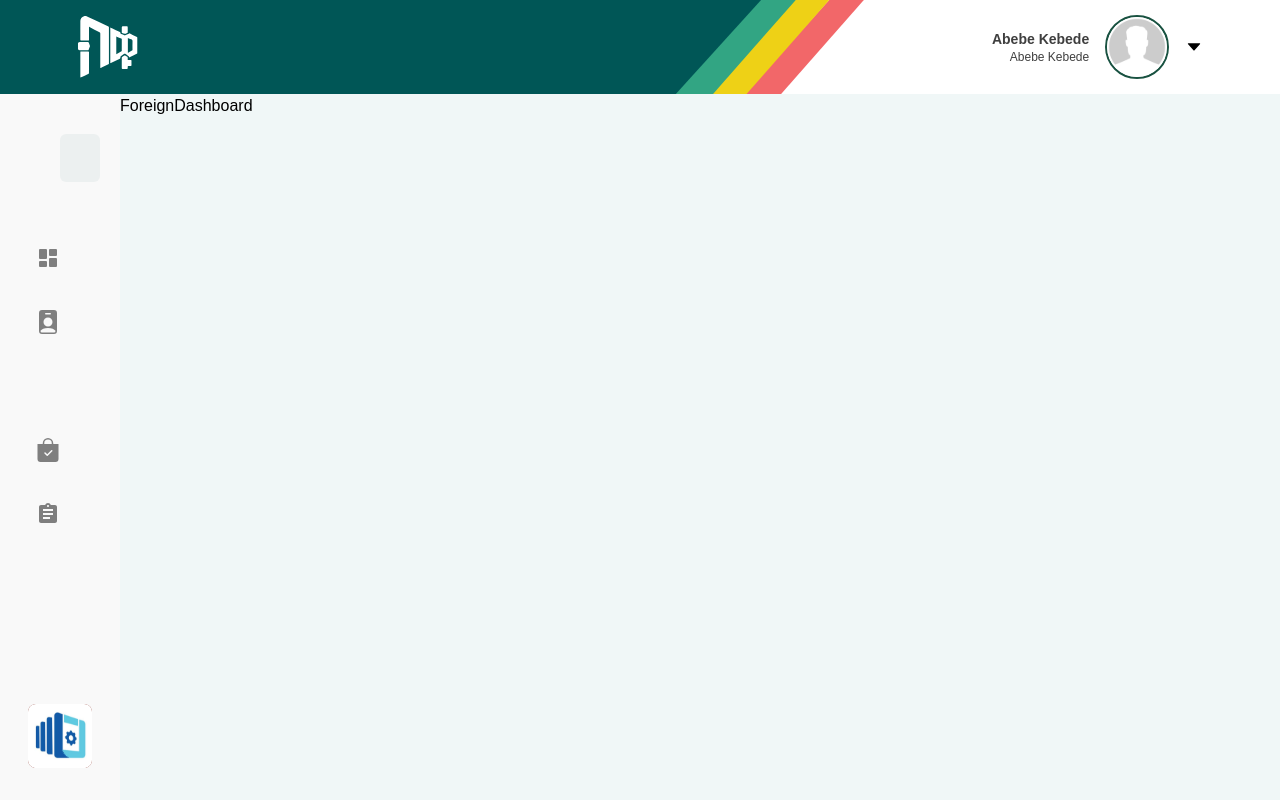
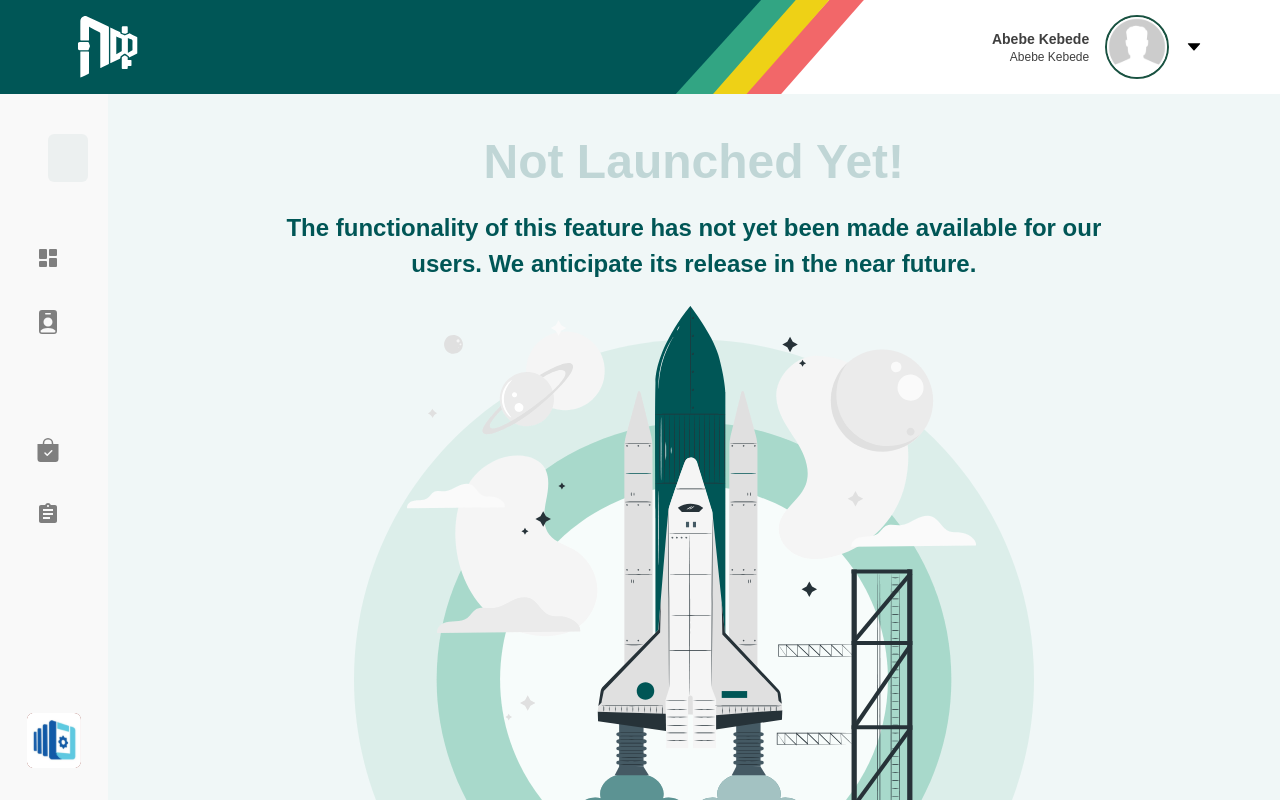
Before and after one commit to tsion12/EMDMS, a React (Create React App) app: page /foreign/dashboard in a window 1280 px wide. Built offline with nearby package versions, Linux system fonts and the light colour scheme; some icons are missing.

Commit message:
Not Launched Yet Component Added

```diff
--- /dev/null
+++ b/src/components/foreignComponents/NotLaunched.jsx
@@ -0,0 +1,26 @@
+import React from "react";
+import NotLaunchedSvg from "../../assets/svg/NotLaunched.svg";
+
+const NotLaunched = () => {
+  return (
+    <>
+      <div className="flex flex-col gap-6 items-center justify-end h-screen overflow-hidden">
+        <h1 className="text-5xl text-[#005656]/20 capitalize font-bold">
+          Not Launched Yet!
+        </h1>
+        <p className="text-[24px] text-[#005656] text-center w-3/4 font-bold">
+          The functionality of this feature has not yet been made available for
+          our users. We anticipate its release in the near future.
+        </p>
+
+        <img
+          src={NotLaunchedSvg}
+          alt="NotLaunchedSvg"
+          className="max-w-[680px]"
+        />
+      </div>
+    </>
+  );
+};
+
+export default NotLaunched;
--- a/src/pages/Foriegn/Dashboard.jsx
+++ b/src/pages/Foriegn/Dashboard.jsx
@@ -1,7 +1,12 @@
 import React from "react";
+import NotLaunched from "../../components/foreignComponents/NotLaunched";
 
 const ForeignDashboard = () => {
-  return <div>ForeignDashboard</div>;
+  return (
+    <>
+      <NotLaunched />
+    </>
+  );
 };
 
 export default ForeignDashboard;
```
Also changed, not shown: src/assets/svg/NotLaunched.svg (added).
